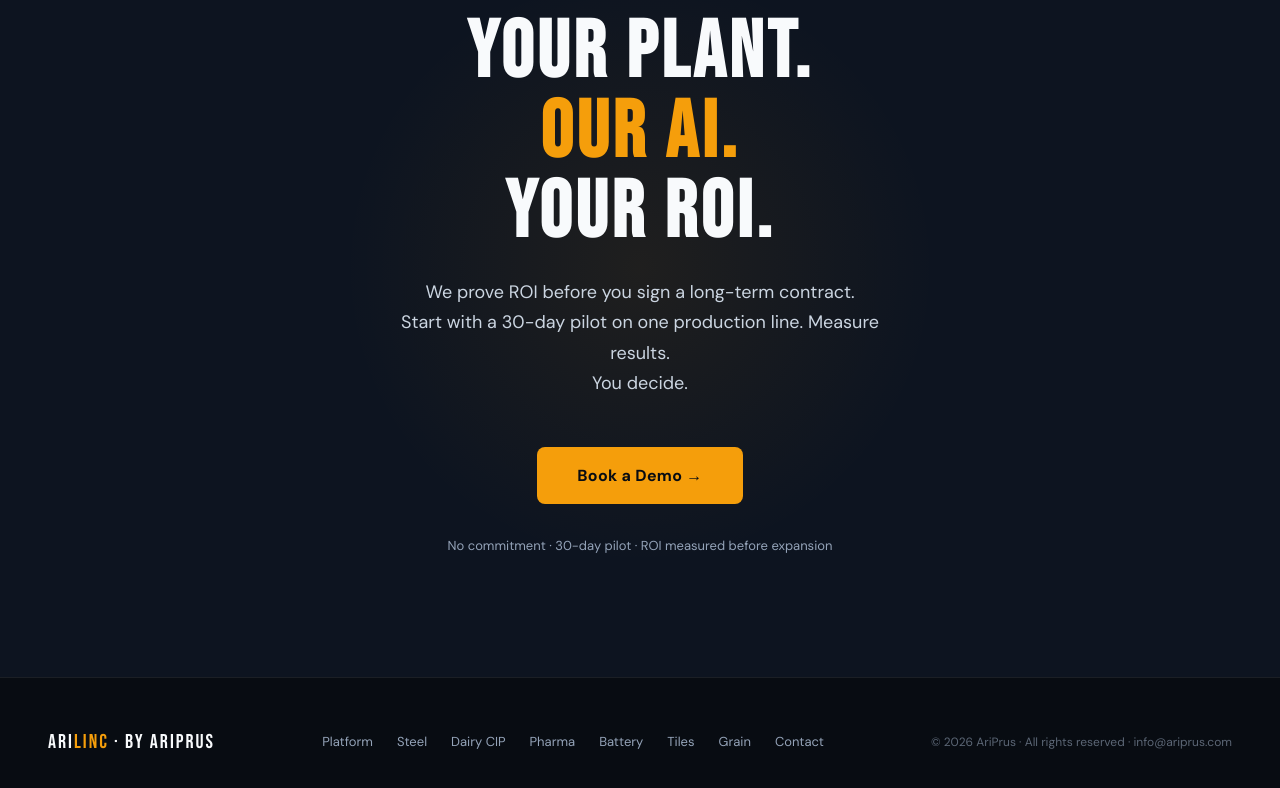
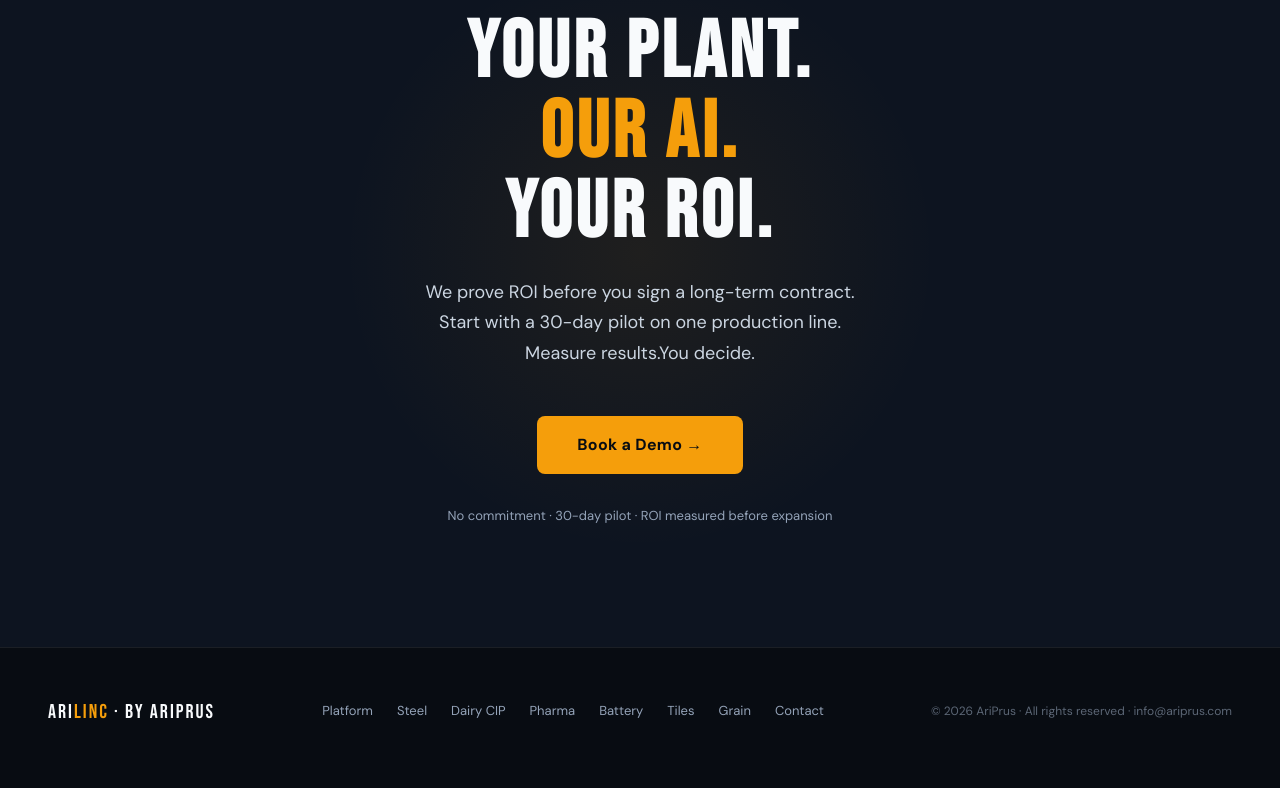
Before and after one commit to praful-spec/langingpage, a plain HTML site: page index.html in a window 1280 px wide. Shown: the part 4593-5381 px from the top of the page. Drawn offline with nearby package versions, Linux system fonts and the light colour scheme.

Commit message:
Update index.html

```diff
--- a/index.html
+++ b/index.html
@@ -1707,7 +1707,7 @@
         </h2>
         <p class="cta-desc">
           We prove ROI before you sign a long-term contract.<br /> Start with a 30-day
-          pilot on one production line. Measure results. <br />You decide.
+          pilot on one production line. <br />Measure results.You decide.
         </p>
         <div
           style="
```
